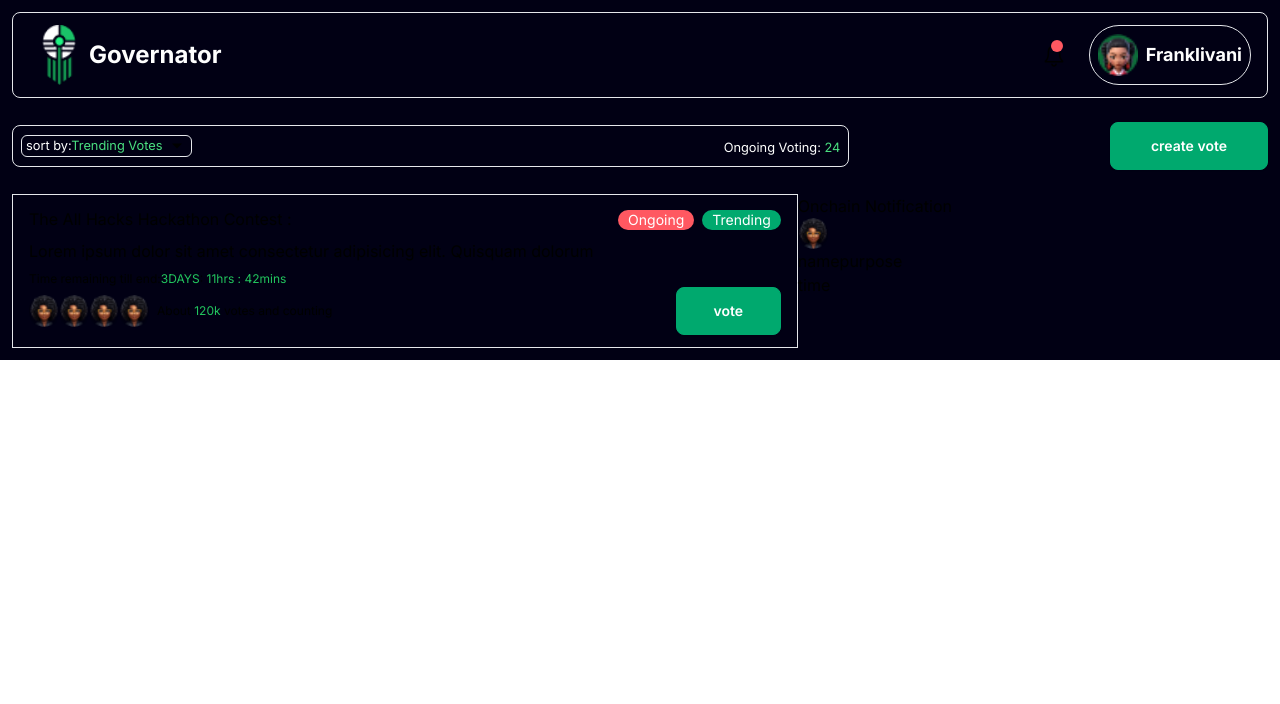
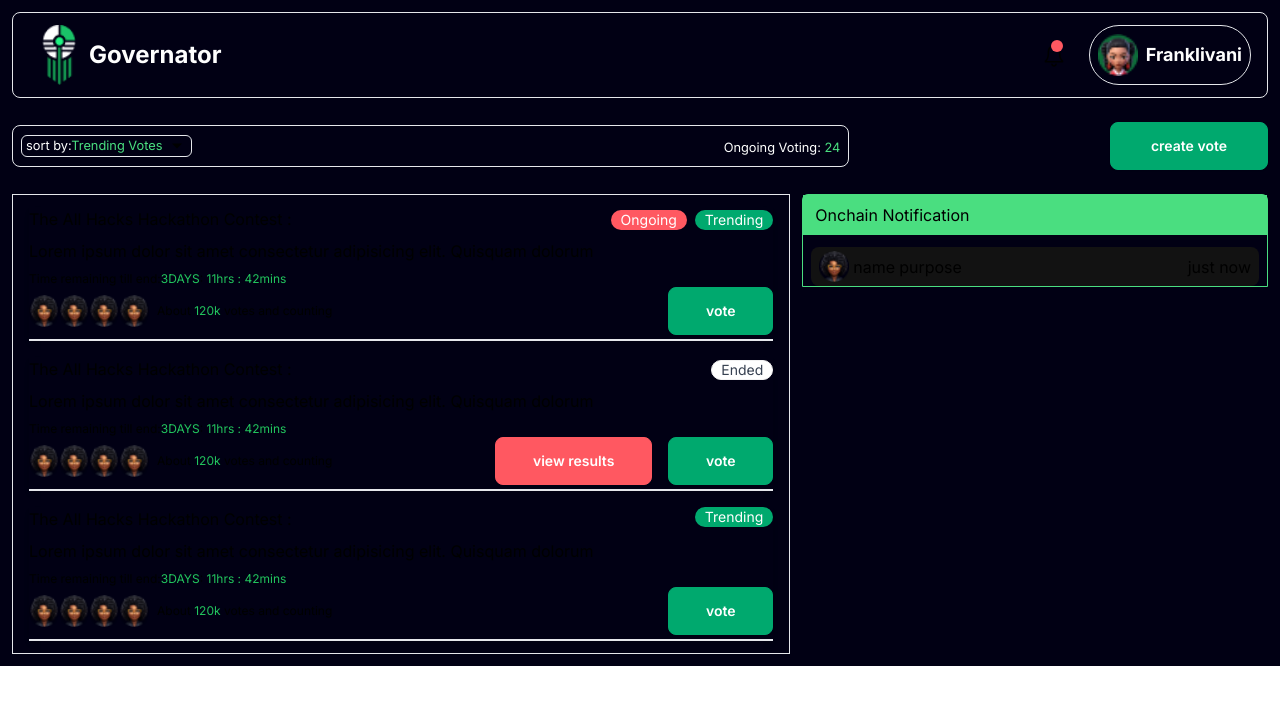
Before and after one commit to soomtochukwu/GV, a Next.js app in the folder governator/: page /dashborad in a window 1280 px wide. Shown: the top 704 px of the page. Built offline with nearby package versions, Linux system fonts and the light colour scheme.

Commit message:
dashborad getting 60%

```diff
--- a/governator/src/app/dashborad/page.js
+++ b/governator/src/app/dashborad/page.js
@@ -19,27 +19,35 @@ const Dashborad = () => {
         avatarName={`franklivani`}
       />
       <DashboradFilter drop={true} />
-      <div className="flex justify-between ">
-        <section className="w-2/3 border px-4  py-3">
-          <DashboradTracker tracker={true} />
-          <DashboradVoteCard trend={true} />
+      <div className="flex justify-between  gap-3">
+        <section className="w-2/3 border px-4 space-y-4 py-3">
+          {/* // Replace the following code with the actual content */}
+          <div className=" border-b-2 shadow-md">
+            <DashboradTracker tracker={true} />
+            <DashboradVoteCard trend={true} />
+          </div>
+          <div className=" border-b-2 shadow-md">
+            <DashboradTracker tracker={false} />
+            <DashboradVoteCard trend={false} />
+          </div>
+          <div className=" border-b-2 shadow-md">
+            <DashboradTracker tracker={null} />
+            <DashboradVoteCard trend={true} />
+          </div>
         </section>
-        <section className="w-2/5">
-          <h1>Onchain Notification</h1>
-          <div>
-            <article>
-              <span>
+        <section className="w-2/5 border border-green-400 rounded-t-md max-h-fit">
+          <h1 className="bg-green-400 mb-3 px-3 py-2">Onchain Notification</h1>
+          <div className="px-2 ">
+            <article className="flex justify-between items-center bg-[#121212] px-2 py-1 rounded-lg">
+              <span className="inline-flex items-center gap-1">
                 {" "}
                 <Image src={`/animoji3.png`} width={30} height={30} />
                 <span>name</span>
                 purpose
               </span>
+              <p>just now</p>
             </article>
-            <p>
-              <span>time</span>
-            </p>
           </div>
-          <p></p>
         </section>
       </div>
     </div>
@@ -79,7 +87,7 @@ export function DashboradHeader({ logo, avatarName, avatarImage }) {
 
 export function DashboradVoteCard({ trend }) {
   return (
-    <article className="flex  items-center justify-between">
+    <article className="flex  items-center justify-between pb-1">
       <div className="inline-flex  items-center gap-2">
         <div className="inline-flex ">
           <Image src={`/animoji3.png`} width={30} height={30} />
```
